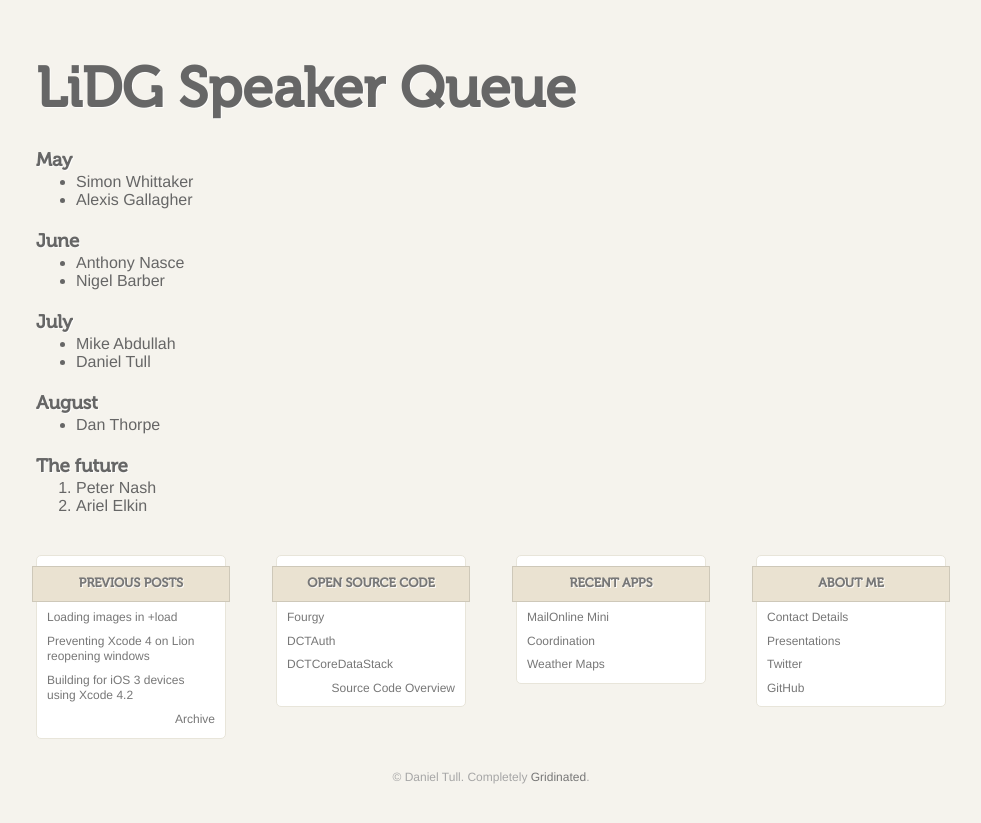
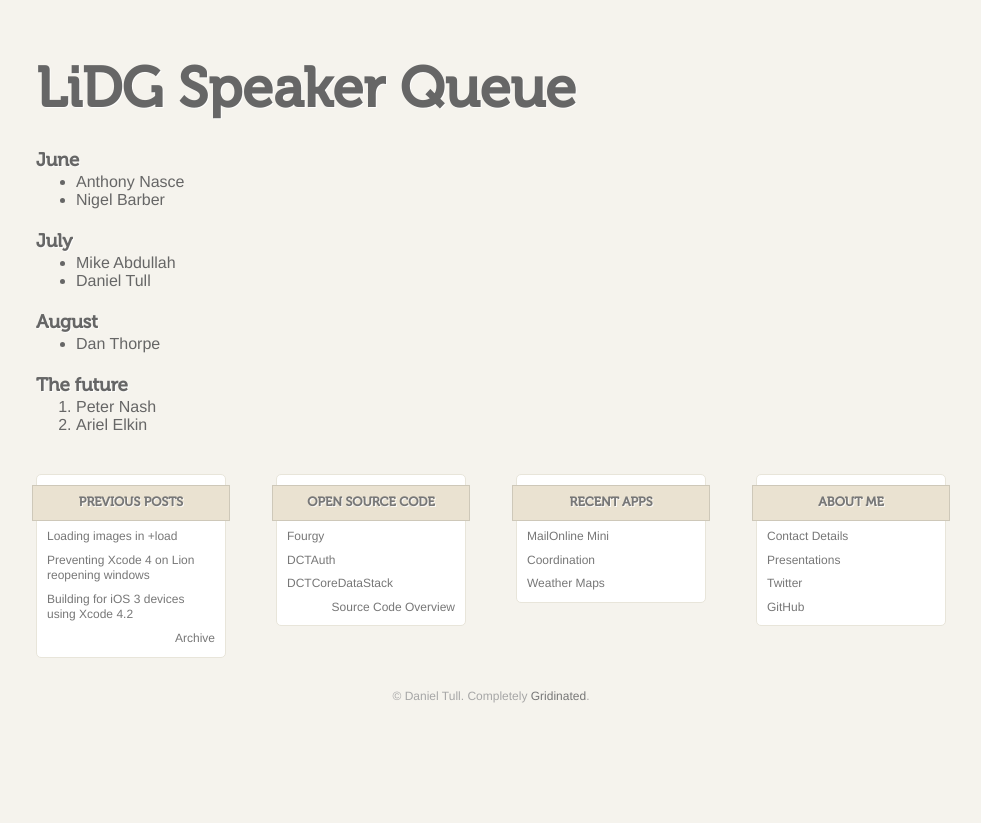
Before and after one commit to danielctull/danielctull.github.com, a Jekyll site: the page built from lidg/index.html, in a window 1280 px wide. Shown: the top 823 px of the page, without its empty margins (149-1130 px from the left). Built offline with Jekyll 4.4.1, drawn with Linux system fonts in a browser that asks for light colours.

Commit message:
Remove May and past speakers

```diff
--- a/lidg/index.html
+++ b/lidg/index.html
@@ -5,11 +5,6 @@ title: LiDG Speaker Queue
 
 <h1>LiDG Speaker Queue</h1>
 
-<h3>May</h3>
-<ul>
-	<li>Simon Whittaker</li>
-	<li>Alexis Gallagher</li>
-</ul>
 <h3>June</h3>
 <ul>
 	<li>Anthony Nasce</li>
```
